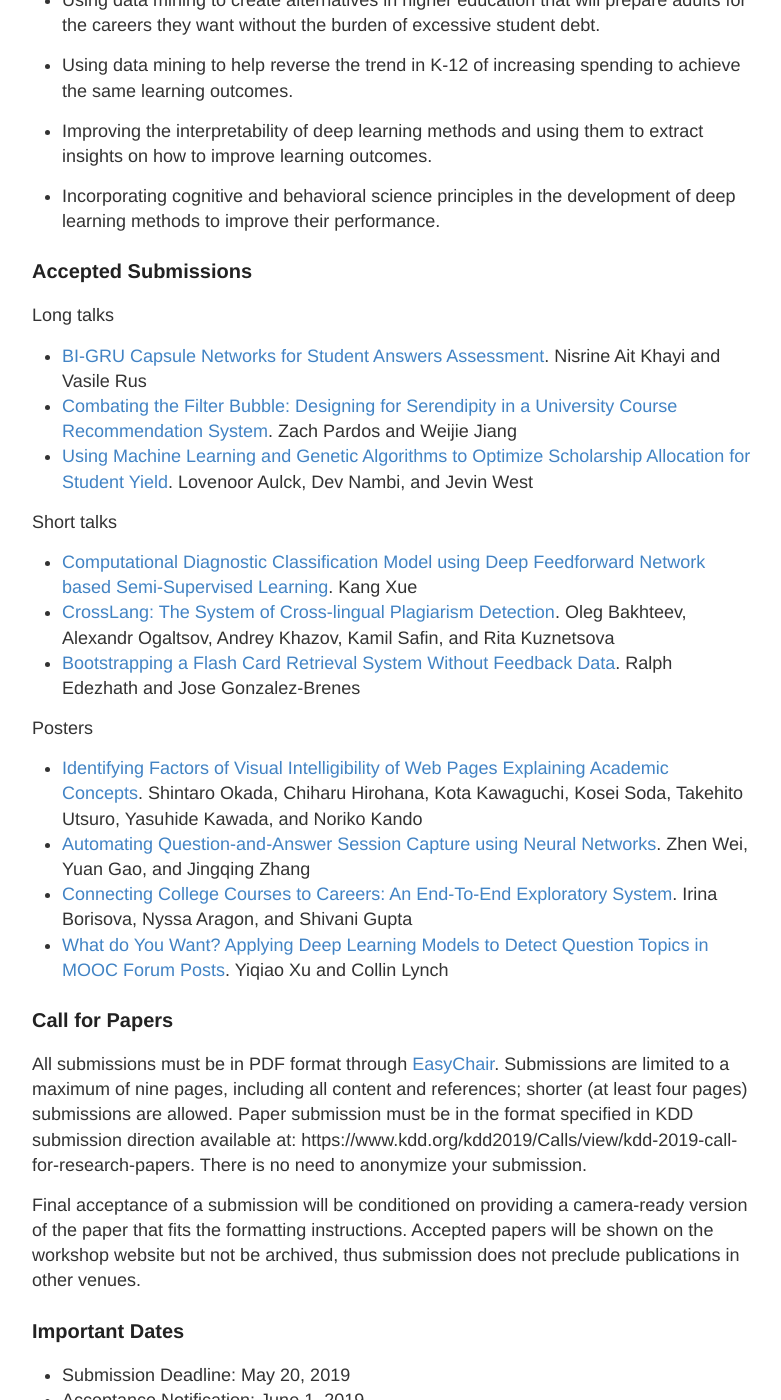
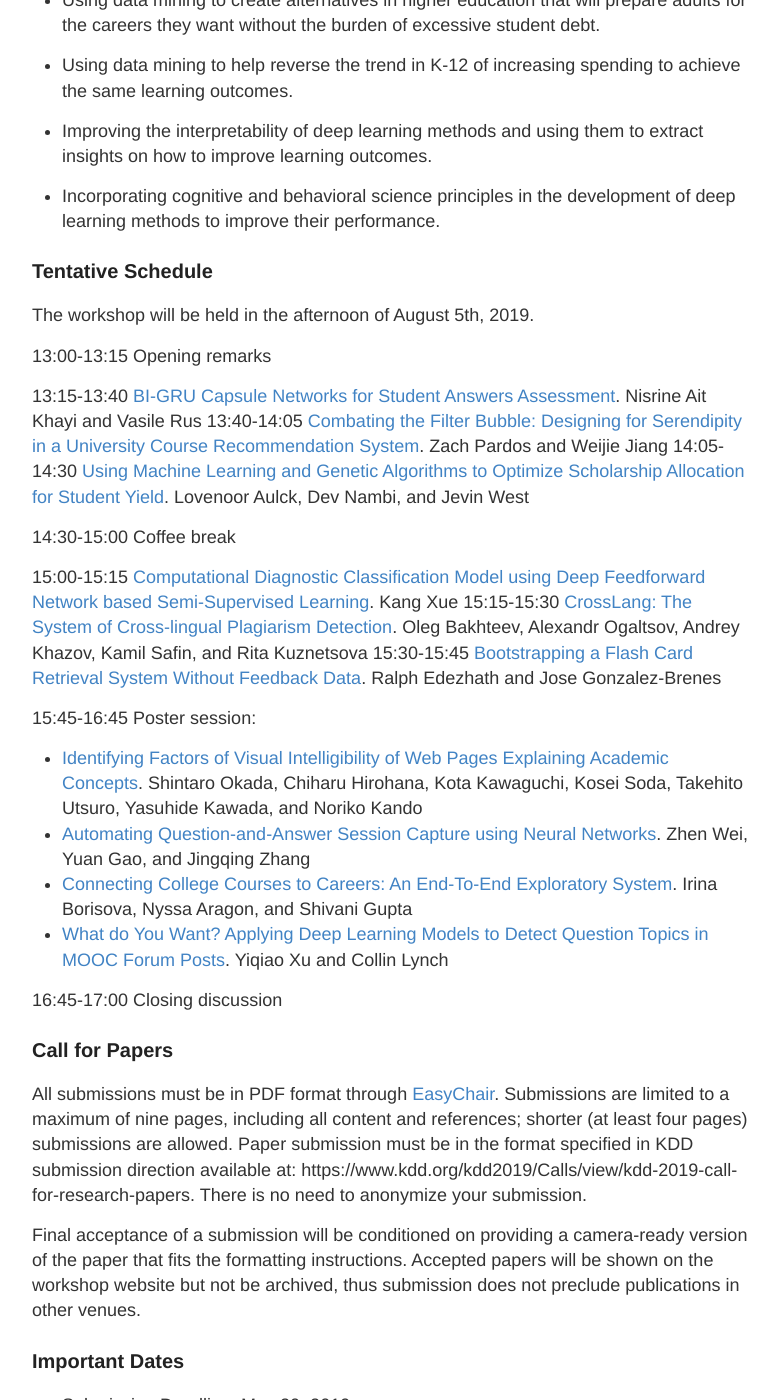
Before and after one commit to ml4ed/ml4ed.github.io, a Jekyll site: the page built from _posts/2019-03-15-2019-kdd-workshop.md, in a window 1280 px wide and 1400 px high, scrolled down 817 px. Shown: the whole window, without its empty margins (248-1029 px from the left). Built offline with Jekyll 4.4.1, drawn with Linux system fonts in a browser that asks for light colours; some of the changed text lies outside the part shown.

Commit message:
Update 2019-03-15-2019-kdd-workshop.md

```diff
--- a/_posts/2019-03-15-2019-kdd-workshop.md
+++ b/_posts/2019-03-15-2019-kdd-workshop.md
@@ -30,23 +30,29 @@
 
 * Incorporating cognitive and behavioral science principles in the development of deep learning methods to improve their performance.
 
-### Accepted Submissions
+### Tentative Schedule
 
-Long talks
-* [BI-GRU Capsule Networks for Student Answers Assessment](http://ml4ed.cc/attachments/Khayi.pdf). Nisrine Ait Khayi and Vasile Rus
-* [Combating the Filter Bubble: Designing for Serendipity in a University Course Recommendation System](http://ml4ed.cc/attachments/Pardos.pdf). Zach Pardos and Weijie Jiang
-* [Using Machine Learning and Genetic Algorithms to Optimize Scholarship Allocation for Student Yield](http://ml4ed.cc/attachments/Aulck.pdf). Lovenoor Aulck, Dev Nambi, and Jevin West
+The workshop will be held in the afternoon of August 5th, 2019.
 
-Short talks
-* [Computational Diagnostic Classification Model using Deep Feedforward Network based Semi-Supervised Learning](http://ml4ed.cc/attachments/Xue.pdf). Kang Xue
-* [CrossLang: The System of Cross-lingual Plagiarism Detection](http://ml4ed.cc/attachments/Bakhteev.pdf). Oleg Bakhteev, Alexandr Ogaltsov, Andrey Khazov, Kamil Safin, and Rita Kuznetsova
-* [Bootstrapping a Flash Card Retrieval System Without Feedback Data](http://ml4ed.cc/attachments/Edezhath.pdf). Ralph Edezhath and Jose Gonzalez-Brenes
+13:00-13:15 Opening remarks
 
-Posters
-* [Identifying Factors of Visual Intelligibility of Web Pages Explaining Academic Concepts](http://ml4ed.cc/attachments/Okada.pdf). Shintaro Okada, Chiharu Hirohana, Kota Kawaguchi, Kosei Soda, Takehito Utsuro, Yasuhide Kawada, and Noriko Kando
-* [Automating Question-and-Answer Session Capture using Neural Networks](http://ml4ed.cc/attachments/Wei.pdf). Zhen Wei, Yuan Gao, and Jingqing Zhang
-* [Connecting College Courses to Careers: An End-To-End Exploratory System](http://ml4ed.cc/attachments/Borisova.pdf). Irina Borisova, Nyssa Aragon, and Shivani Gupta
-* [What do You Want? Applying Deep Learning Models to Detect Question Topics in MOOC Forum Posts](http://ml4ed.cc/attachments/Xu.pdf). Yiqiao Xu and Collin Lynch
+13:15-13:40 [BI-GRU Capsule Networks for Student Answers Assessment](http://ml4ed.cc/attachments/Khayi.pdf). Nisrine Ait Khayi and Vasile Rus
+13:40-14:05 [Combating the Filter Bubble: Designing for Serendipity in a University Course Recommendation System](http://ml4ed.cc/attachments/Pardos.pdf). Zach Pardos and Weijie Jiang
+14:05-14:30 [Using Machine Learning and Genetic Algorithms to Optimize Scholarship Allocation for Student Yield](http://ml4ed.cc/attachments/Aulck.pdf). Lovenoor Aulck, Dev Nambi, and Jevin West
+
+14:30-15:00 Coffee break
+
+15:00-15:15 [Computational Diagnostic Classification Model using Deep Feedforward Network based Semi-Supervised Learning](http://ml4ed.cc/attachments/Xue.pdf). Kang Xue
+15:15-15:30 [CrossLang: The System of Cross-lingual Plagiarism Detection](http://ml4ed.cc/attachments/Bakhteev.pdf). Oleg Bakhteev, Alexandr Ogaltsov, Andrey Khazov, Kamil Safin, and Rita Kuznetsova
+15:30-15:45 [Bootstrapping a Flash Card Retrieval System Without Feedback Data](http://ml4ed.cc/attachments/Edezhath.pdf). Ralph Edezhath and Jose Gonzalez-Brenes
+
+15:45-16:45 Poster session:
+- [Identifying Factors of Visual Intelligibility of Web Pages Explaining Academic Concepts](http://ml4ed.cc/attachments/Okada.pdf). Shintaro Okada, Chiharu Hirohana, Kota Kawaguchi, Kosei Soda, Takehito Utsuro, Yasuhide Kawada, and Noriko Kando
+- [Automating Question-and-Answer Session Capture using Neural Networks](http://ml4ed.cc/attachments/Wei.pdf). Zhen Wei, Yuan Gao, and Jingqing Zhang
+- [Connecting College Courses to Careers: An End-To-End Exploratory System](http://ml4ed.cc/attachments/Borisova.pdf). Irina Borisova, Nyssa Aragon, and Shivani Gupta
+- [What do You Want? Applying Deep Learning Models to Detect Question Topics in MOOC Forum Posts](http://ml4ed.cc/attachments/Xu.pdf). Yiqiao Xu and Collin Lynch
+
+16:45-17:00 Closing discussion
 
 ### Call for Papers
 
@@ -59,6 +65,7 @@
 * Submission Deadline: May 20, 2019
 * Acceptance Notification: June 1, 2019
 * Camera-ready Deadline: June 15, 2019
+* Workshop: August 5, 2019
 
 ### ORGANIZERS
 
```
